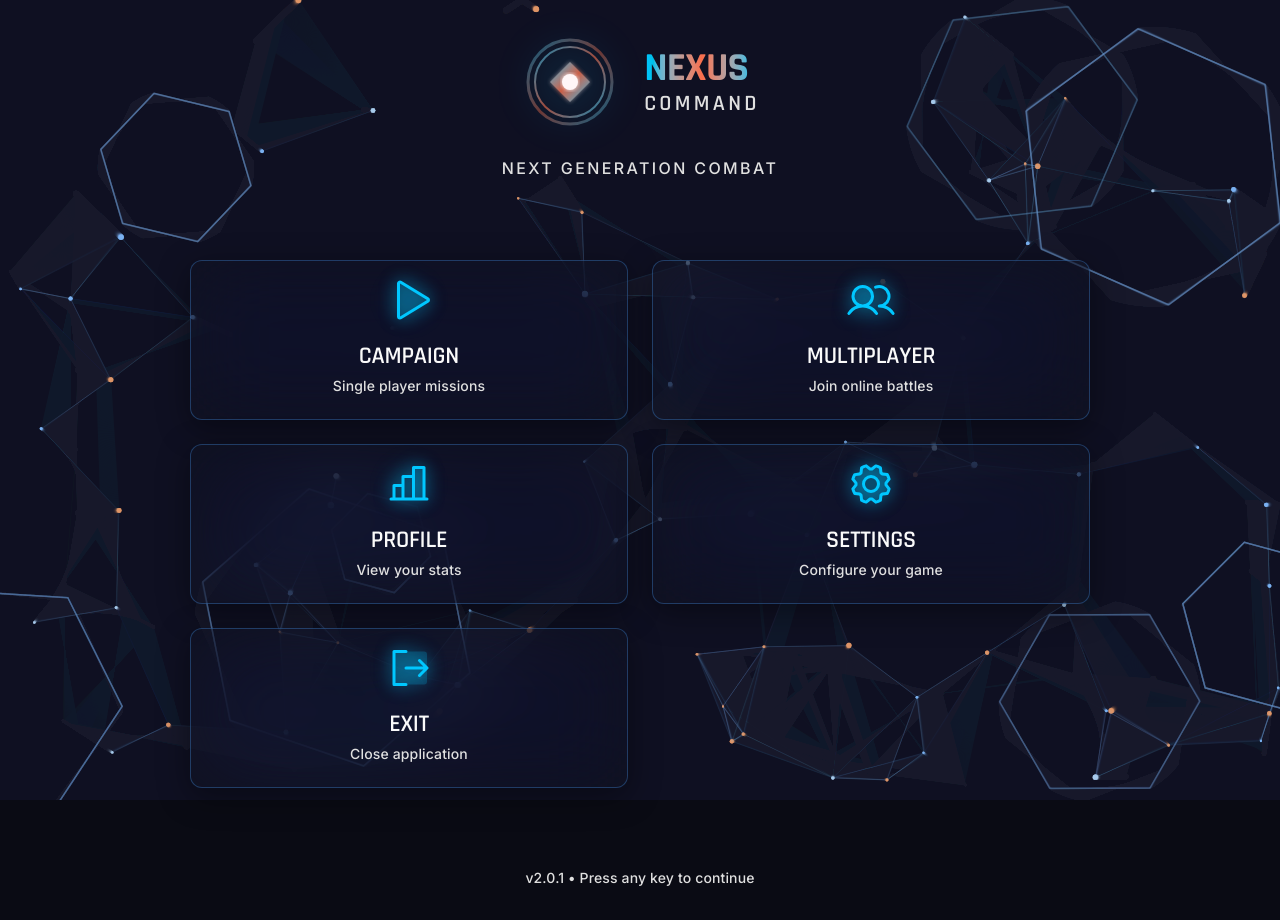
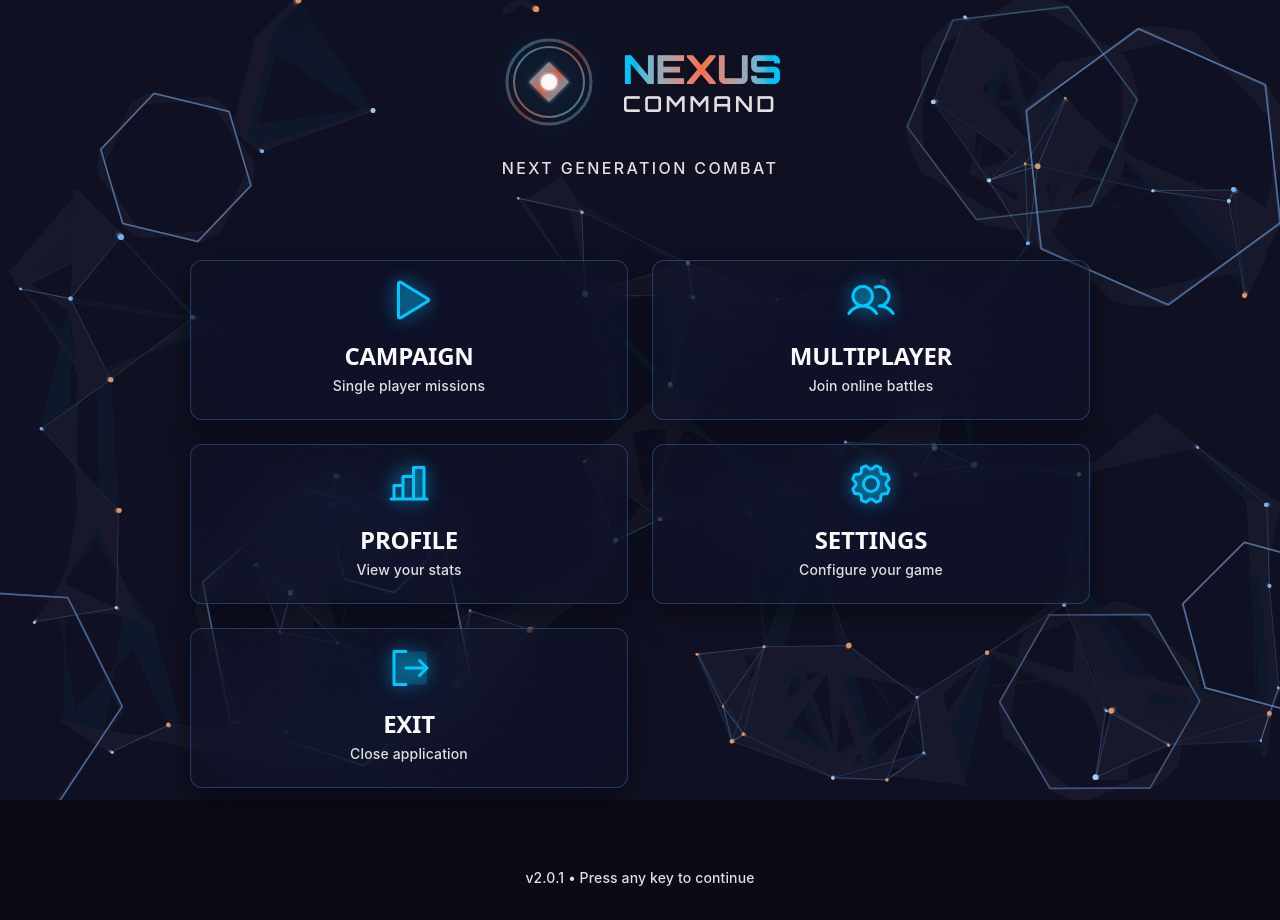
Before and after one commit to johndoe6345789/nexus-command, a React (Vite) app: page / in a window 1280 px wide. Built offline with nearby package versions, Linux system fonts and the light colour scheme.

Commit message:
Generated by Spark: Boring font

```diff
--- a/index.html
+++ b/index.html
@@ -7,7 +7,7 @@
     <title>NEXUS COMMAND</title>
     <link rel="preconnect" href="https://fonts.googleapis.com">
     <link rel="preconnect" href="https://fonts.gstatic.com" crossorigin>
-    <link href="https://fonts.googleapis.com/css2?family=Inter:wght@400;500;600;700;800;900&family=Rajdhani:wght@400;500;600;700;800;900&display=swap" rel="stylesheet">
+    <link href="https://fonts.googleapis.com/css2?family=Orbitron:wght@400;500;600;700;800;900&family=Space+Grotesk:wght@300;400;500;600;700&display=swap" rel="stylesheet">
     <link href="/src/main.css" rel="stylesheet" />
 </head>
 
--- a/src/index.css
+++ b/src/index.css
@@ -58,8 +58,8 @@
   --radius-2xl: calc(var(--radius) * 3);
   --radius-full: 9999px;
 
-  --font-heading: 'Rajdhani', system-ui, sans-serif;
-  --font-body: 'Inter', system-ui, sans-serif;
+  --font-heading: 'Orbitron', system-ui, sans-serif;
+  --font-body: 'Space Grotesk', system-ui, sans-serif;
 }
 
 * {
@@ -86,7 +86,7 @@
 h1, h2, h3, h4, h5, h6 {
   font-family: var(--font-heading);
   font-weight: 700;
-  letter-spacing: -0.02em;
+  letter-spacing: 0.03em;
 }
 
 @keyframes float {
```
Also changed, not shown: 1 other file (tests, documents, lock files or other folders).
